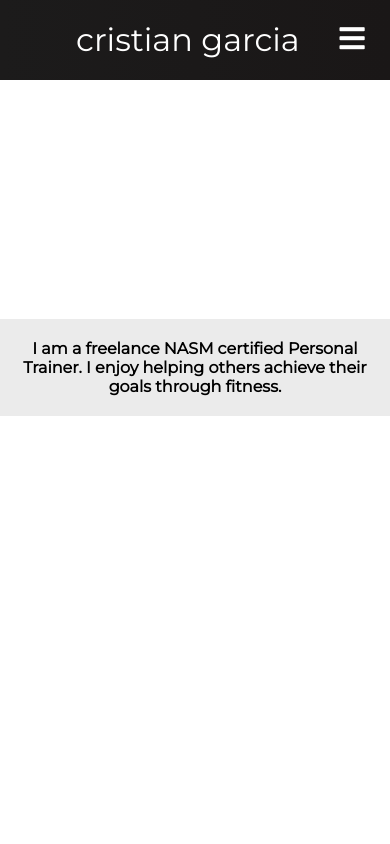
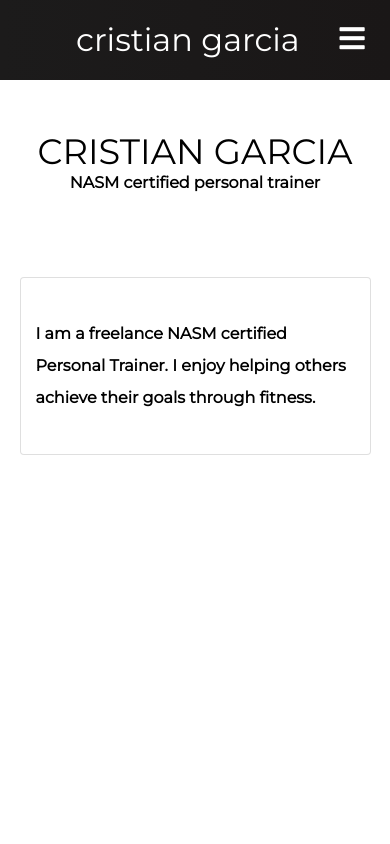
Before and after one commit to B-Griffinn/cristian-garcia-official, a React (Create React App) app: page /about in a window 390 px wide. Shown: the top 844 px of the page. Built offline with nearby package versions, Linux system fonts and the light colour scheme.

Commit message:
Deploy Test

```diff
--- a/src/componnets/about/About.css
+++ b/src/componnets/about/About.css
@@ -1,10 +1,13 @@
 @media only screen and (max-width: 400px ) {
     .about-container {
-        text-align: center;
         margin: auto;
+        padding: 0;
+
         width: 100%;
         height: 100vh;
-        color: #fff;
+
+
+        background-color: #fff;
     }
 
     .about-header {
@@ -14,16 +17,23 @@
     .about-content {
         display: flex;
         flex-direction: column;
-        flex-wrap: wrap;
         justify-content: center;
-        padding: auto;
+        align-items: center;
+        color: #fff;
     }
 
     .about-left-content {
-        padding: 20px 4px;
-        font-weight: bold;
-        font-size: 2.3rem;
-        margin: 135px 0 0 0;
+        color: black;
+        background-color: #fff;
+        margin: 50px auto;
+        padding: 0;
+        width: 90%;
+        height: 100%;
+        display: flex;
+        flex-direction: column;
+        justify-content: center;
+        align-items: center;
+        font-size: 2.2rem;
     }
 
     .about-para-cert {
@@ -32,10 +42,19 @@
     }
 
     .about-middle-content {
-        padding: 20px 4px;
+        color: black;
+        background-color: #fff;
+        border: 1px solid rgba(0,0,0,.125);
+        border-radius: .25rem;
+        margin: 35px auto;
+        padding: 40px 15px;
+        width: 90%;
+        height: 100%;
+        display: flex;
+        flex-direction: column;
+        justify-content: center;
+        align-items: center;
+        line-height: 2;
         font-weight: bold;
-        background: rgba(204, 204, 204, 0.733); /* Fallback for older browsers without RGBA-support */
-        background: rgba(204, 204, 204, 0.4);
-        color: black;
     }
 }
--- a/src/componnets/servicesPage/Services.js
+++ b/src/componnets/servicesPage/Services.js
@@ -46,6 +46,7 @@
                         </button>
                     </li>
                     </ul>
+                    <span>Please email me with any questions.</span>
                     </div>
                 </div>
 
@@ -79,6 +80,7 @@
                             </button>
                         </li>
                     </ul>
+                    <span>Please email me with any questions.</span>
                 </div>
                 </div>
             </div>
```
